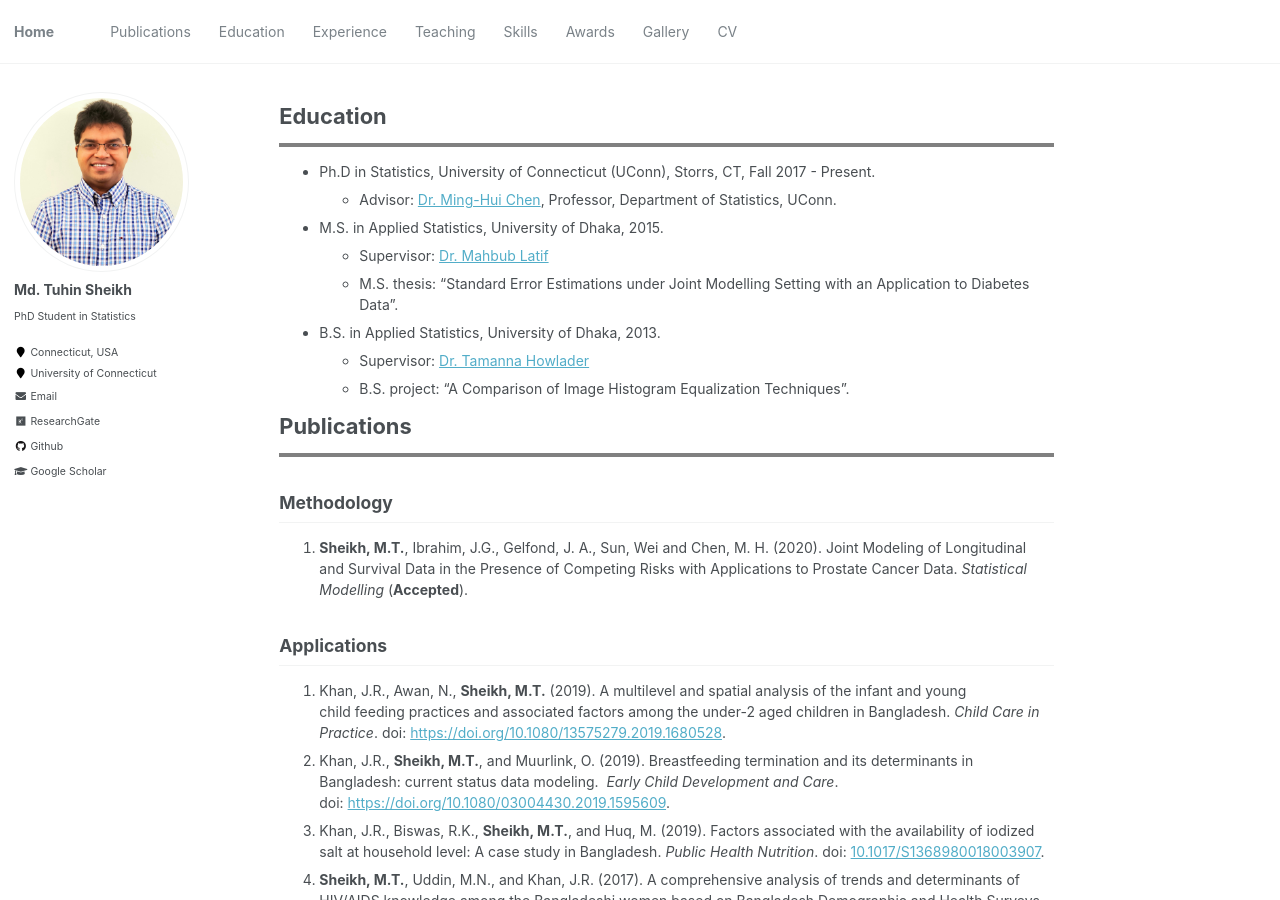
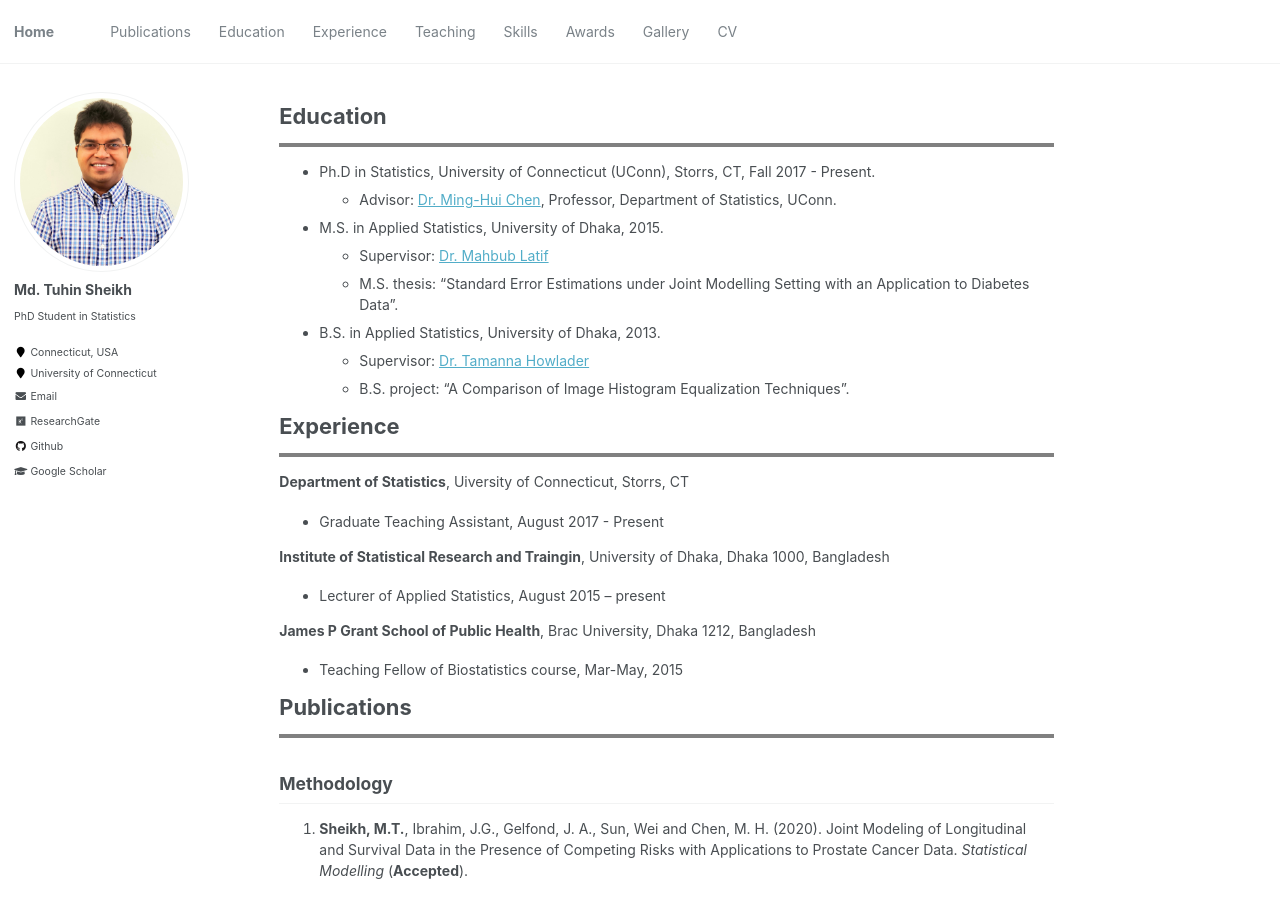
Before and after one commit to mdtuhinsheikh/mdtuhinsheikh.github.io, a Jekyll site: the page built from _pages/cv.md, in a window 1280 px wide and 900 px high. Built offline with Jekyll 4.4.1, drawn with Linux system fonts in a browser that asks for light colours; formulas are drawn with MathJax 3.

Commit message:
Update cv.md

```diff
--- a/_pages/cv.md
+++ b/_pages/cv.md
@@ -23,6 +23,22 @@ Education
 * B.S. in Applied Statistics, University of Dhaka, 2013.
   - Supervisor: [Dr. Tamanna Howlader](https://www.isrt.ac.bd/people/tamanna/)
   - B.S. project: "A Comparison of Image Histogram Equalization Techniques".
+
+Experience
+======
+<hr style="border:2px solid gray">
+
+**Department of Statistics**, Uiversity of Connecticut, Storrs, CT
+
+* Graduate Teaching Assistant, August 2017 - Present
+
+**Institute of Statistical Research and Traingin**, University of Dhaka, Dhaka 1000, Bangladesh
+
+* Lecturer of Applied Statistics, August 2015 -- present
+
+**James P Grant School of Public Health**, Brac University, Dhaka 1212, Bangladesh
+
+* Teaching Fellow of Biostatistics course, Mar-May, 2015
 
 Publications
 ======
```
